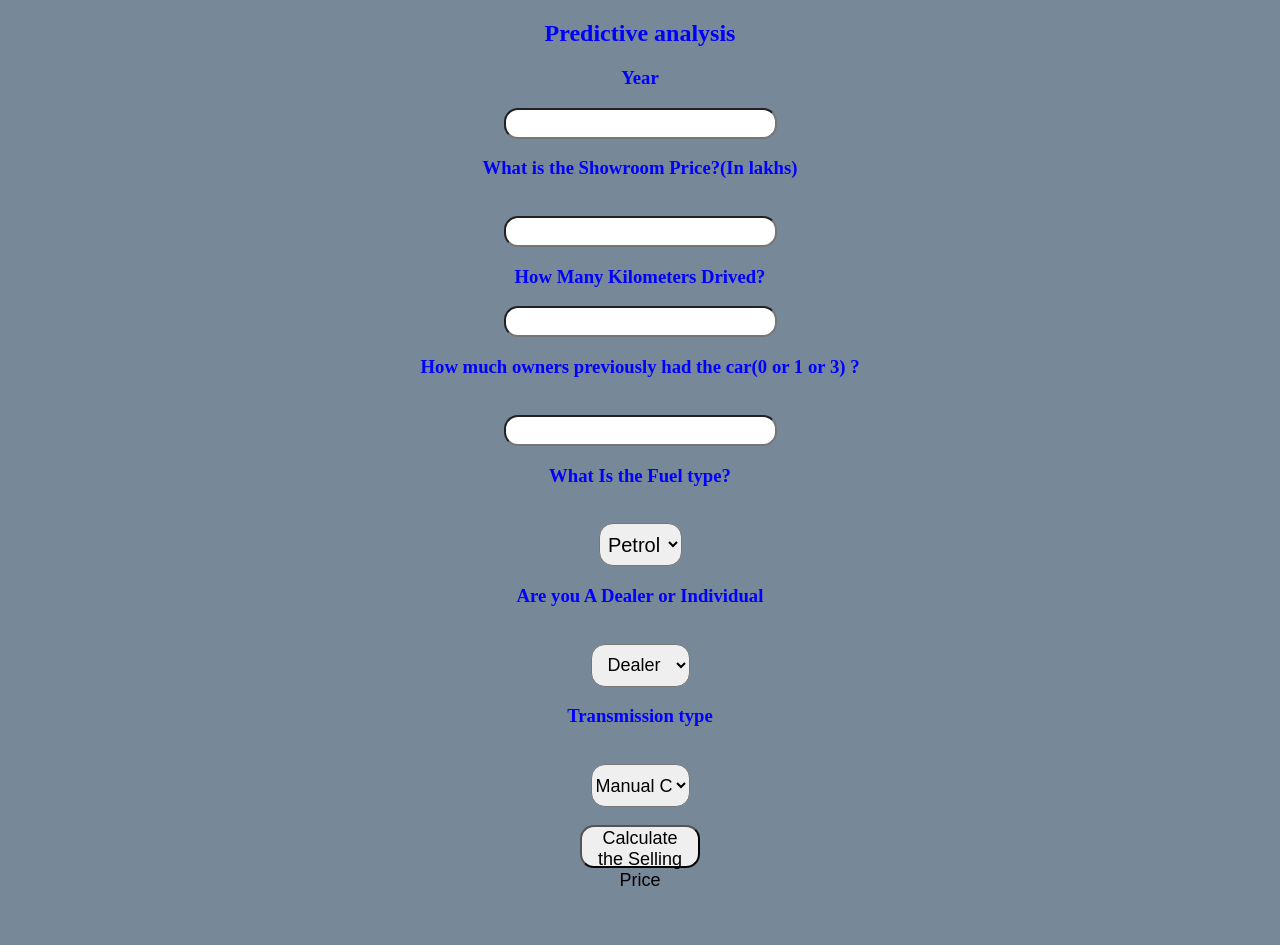
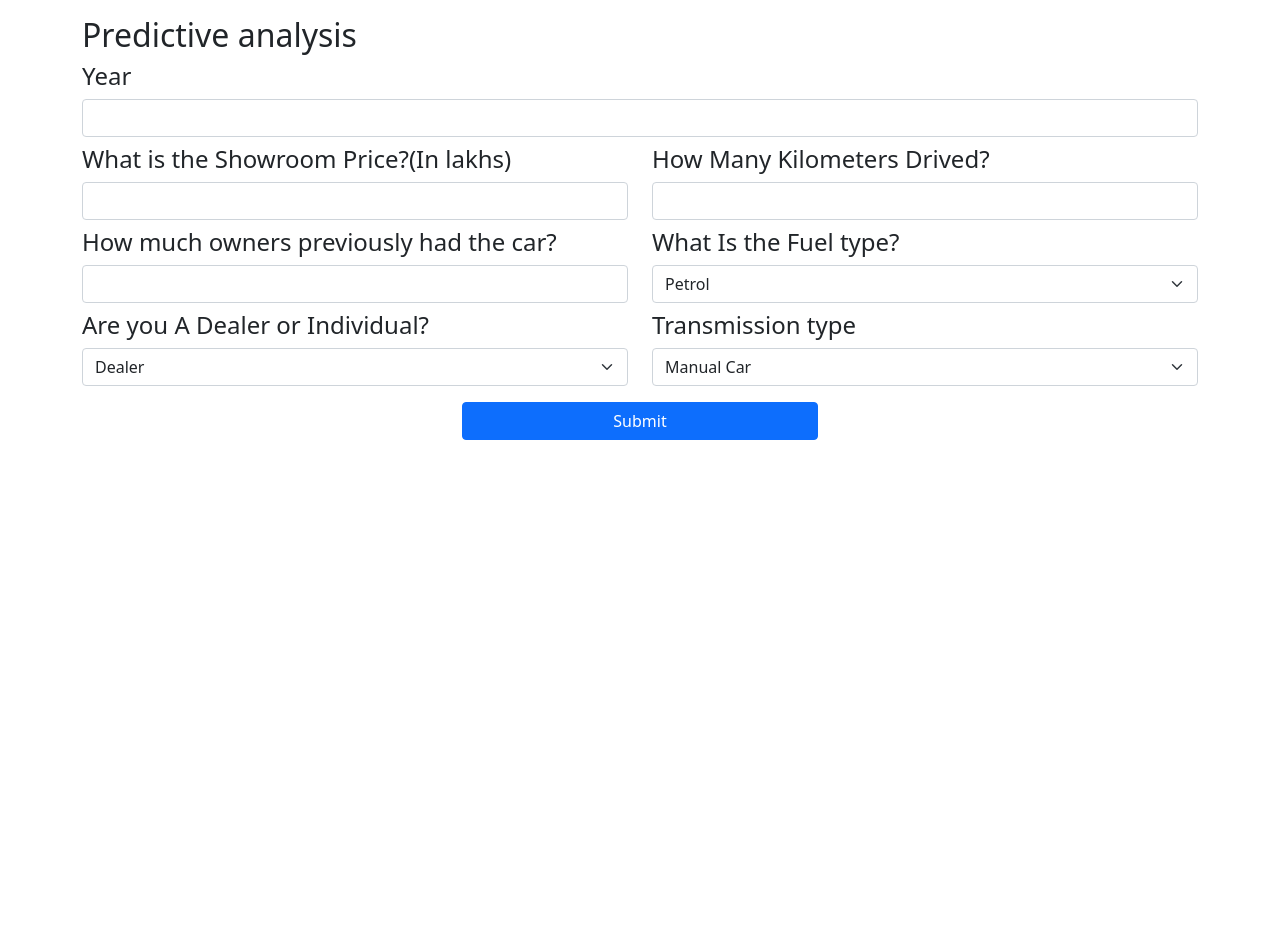
Before and after one commit to Paresh-sudo/car-prediction, a Flask app: page / in a window 1280 px wide. After the commit the page ends 440 px from the top, so only its background shows below. Run offline with Flask 2, Linux system fonts and the light colour scheme; parts of the project's set-up code (start-up, migrations or seed data) failed here and were passed over.

Commit message:
Index with bootstrap

```diff
--- a/templates/index.html
+++ b/templates/index.html
@@ -4,156 +4,114 @@
 <head>
     <meta charset="UTF-8">
     <meta name="viewport" content="width=device-width, initial-scale=1.0">
-    <title>Document</title>
+    <title>Car Prediction - Page</title>
+    <link href="https://cdn.jsdelivr.net/npm/bootstrap@5.0.2/dist/css/bootstrap.min.css" rel="stylesheet" integrity="shlabel84-EVSTQlabel/azprG1AnlabelQDgpJLIm9Nao0Yz1ztcQTwFsplabelyD65VohhpuuCOmLASjC" crossorigin="anonymous">
+    <script src="https://cdn.jsdelivr.net/npm/bootstrap@5.0.2/dist/js/bootstrap.bundle.min.js" integrity="shlabel84-MrcW6ZMFYlzcLA8Nl+NtUVF0sA7MsXsP1UyJoMp4YLEuNSfAP+JcXn/tWtIaxVXM" crossorigin="anonymous"></script>
+
 </head>
 
-<body>
+<body class="bg">
 
-    <div style="color:blue">
+
+    <div class="container mt-3 demo-content">
+            {% if prediction_text  %}
+                <div class="alert alert-danger alert-dismissible fade show" role="alert">
+                    {{ prediction_text  }} lakhs.
+                    <button type="button" class="btn-close" data-bs-dismiss="alert" aria-label="Close"></button>
+                </div>
+            {% else %}
+
+            {% endif %}
+
+        <div class="row">
             <form action="{{ url_for('predict')}}" method="post">
+
+                <div class="row">
                     <h2>Predictive analysis</h2>
-            <h3>Year</h3>
-            <input id="first" name="Year" type="number ">
-            <h3>What is the Showroom Price?(In lakhs)</h3><br><input id="second" name="Present_Price" required="required">
-            <h3>How Many Kilometers Drived?</h3><input id="third" name="Kms_Driven" required="required">
-            <h3>How much owners previously had the car(0 or 1 or 3) ?</h3><br><input id="fourth" name="Owner" required="required">
-            <h3>What Is the Fuel type?</h3><br><select name="Fuel_Type_Petrol" id="fuel" required="required">
+                </div>
+
+
+                <div class="row">
+                    <div class="col-md-12 col-lg-12">
+                        <div class="mb-2">
+                                <h4 for="Year" class="form-label">Year</h4>
+                                <input class="form-control" id="first" name="Year" type="number" required="required">
+                        </div>
+                    </div>
+                </div>
+
+                <div class="row">
+                        <div class="col-md-6">
+                            <div class="mb-2">
+                                    <h4 for="currentprice" class="form-label">What is the Showroom Price?(In lakhs)</h4>
+                                    <input class="form-control" type="number" id="second" name="Present_Price" required="required">
+                            </div>
+                        </div>
+                        <div class="col-md-6">
+                                <div class="mb-2">
+                                        <h4 for="KMs" class="form-label">How Many Kilometers Drived?</h4>
+                                        <input class="form-control" type="number" id="third" name="Kms_Driven" required="required">
+                                </div>
+                        </div>
+                </div>
+
+                <div class="row">
+                    <div class="col-md-6">
+                        <div class="mb-2">
+                                <h4 for="hascar" class="form-label">How much owners previously had the car?</h4>
+                                <input class="form-control" id="fourth" type="number" name="Owner" required="required">
+                        </div>
+                    </div>
+
+                    <div class="col-md-6">
+                            <div class="mb-2">
+                                    <h4 for="fueltype" class="form-label">What Is the Fuel type?</h4>
+                                    <select class="form-select" name="Fuel_Type_Petrol" id="fuel" required="required">
                                         <option value="Petrol">Petrol</option>
                                         <option value="Diesel">Diesel</option>
                                         <option value="Diesel">CNG</option>
                                     </select>
-            <h3>Are you A Dealer or Individual</h3><br><select name="Seller_Type_Individual" id="resea" required="required">
+                            </div>
+                    </div>
+                </div>
+
+
+                <div class="row">
+                    <div class="col-md-6">
+                        <div class="mb-2">
+                                <h4 for="dealornot" class="form-label">Are you A Dealer or Individual?</h4>
+                                <select class="form-select" name="Seller_Type_Individual" id="resea" required="required">
                                         <option value="Dealer">Dealer</option>
                                         <option value="Individual">Individual</option>
                                 </select>
-            <h3>Transmission type</h3><br><select name="Transmission_Mannual" id="research" required="required">
+                        </div>
+                    </div>
+
+                    <div class="col-md-6">
+                            <div class="mb-2">
+                                    <h4 for="TransmissionType" class="form-label">Transmission type</h4>
+                                    <select class="form-select" name="Transmission_Mannual" id="research" required="required">
                                         <option value="Mannual">Manual Car</option>
                                         <option value="Automatic">Automatic Car</option>
                                     </select>
-            <br><br><button id="sub" type="submit ">Calculate the Selling Price</button>
-            <br>
+                            </div>
+                    </div>
+                </div>
 
+                <div class="row mt-2">
 
-
+                        <div class="col-md-4"></div>
+                        <div class="col-md-4">
+                                <button id="sub" type="submit" class="btn btn-primary w-100">Submit</button>
+                        </div>
+                        <div class="col-md-4"></div>
+                </div>
 
             </form>
-
-
-
-        <br><br><h3>{{ prediction_text }}<h3>
         </div>
 
+    </div>
 
-
-
-    <style>
-        body {
-            background-color: lightslategray;
-            text-align: center;
-            padding: 0px;
-        }
-
-        #research {
-            font-size: 18px;
-            width: 100px;
-            height: 23px;
-            top: 23px;
-        }
-
-        #box {
-            border-radius: 60px;
-            border-color: 45px;
-            border-style: solid;
-            font-family: cursive;
-            text-align: center;
-            background-color: rgb(168, 131, 61);
-            font-size: medium;
-            position: absolute;
-            width: 700px;
-            bottom: 9%;
-            height: 850px;
-            right: 30%;
-            padding: 0px;
-            margin: 0px;
-            font-size: 14px;
-        }
-
-        #fuel {
-            width: 83px;
-            height: 43px;
-            text-align: center;
-            border-radius: 14px;
-            font-size: 20px;
-        }
-
-        #fuel:hover {
-            background-color: coral;
-        }
-
-        #research {
-            width: 99px;
-            height: 43px;
-            text-align: center;
-            border-radius: 14px;
-            font-size: 18px;
-        }
-
-        #research:hover {
-            background-color: coral;
-        }
-
-        #resea {
-            width: 99px;
-            height: 43px;
-            text-align: center;
-            border-radius: 14px;
-            font-size: 18px;
-        }
-
-        #resea:hover {
-            background-color: coral;
-        }
-
-        #sub {
-            width: 120px;
-            height: 43px;
-            text-align: center;
-            border-radius: 14px;
-            font-size: 18px;
-        }
-
-        #sub:hover {
-            background-color: darkcyan;
-        }
-
-        #first {
-            border-radius: 14px;
-            height: 25px;
-            font-size: 20px;
-            text-align: center;
-        }
-
-        #second {
-            border-radius: 14px;
-            height: 25px;
-            font-size: 20px;
-            text-align: center;
-        }
-
-        #third {
-            border-radius: 14px;
-            height: 25px;
-            font-size: 20px;
-            text-align: center;
-        }
-
-        #fourth {
-            border-radius: 14px;
-            height: 25px;
-            font-size: 20px;
-            text-align: center;
-        }
-    </style>
 </body>
 
 </html>
```
Lines whose indentation alone changed are shown as unchanged.
